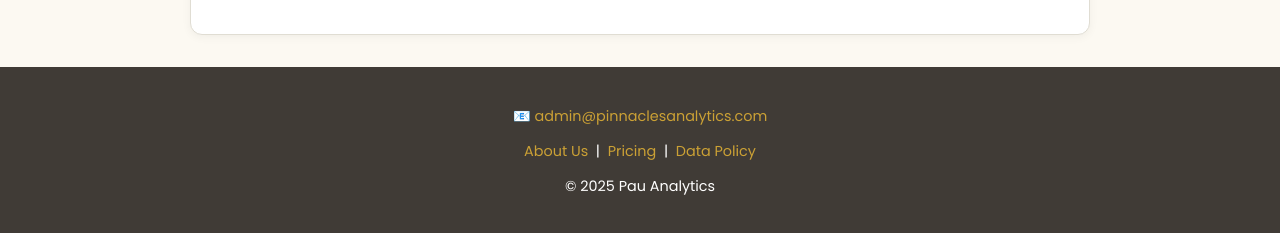
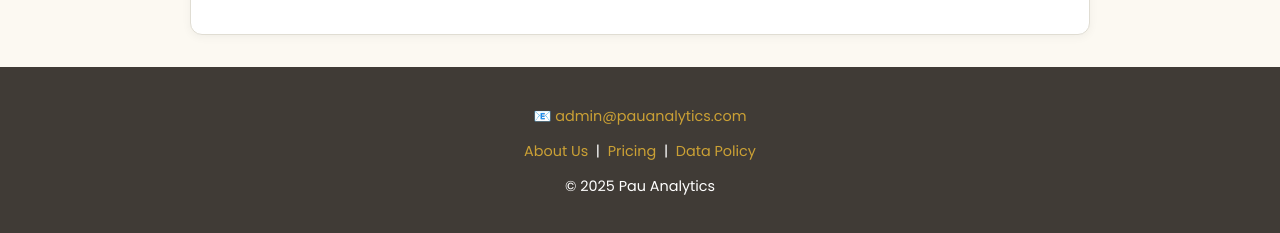
Before and after one commit to lyven81/pinnacles-learning-website, a Jekyll site: the page case-study/case-study-1.html, which Jekyll copies as it is, in a window 1280 px wide. Shown: the part 719-952 px from the top of the page. Built offline with Jekyll 4.4.1, drawn with Linux system fonts in a browser that asks for light colours.

Commit message:
Update case-study-1.html

```diff
--- a/case-study/case-study-1.html
+++ b/case-study/case-study-1.html
@@ -135,11 +135,11 @@
   <div class="navbar">
     <div class="brand">Pau Analytics</div>
     <nav>
-      <a href="http://www.pauanalytics.com/index.html">Home</a>
-      <a href="http://www.pauanalytics.com/case-studies.html">Case Studies</a>
-      <a href="http://www.pauanalytics.com/dashboard.html">Dashboards</a>
-      <a href="http://www.pauanalytics.com/pricing.html">Pricing</a>
-      <a href="http://www.pauanalytics.com/contact.html">Contact</a>
+      <a href="index.html">Home</a>
+      <a href="case-studies.html">Case Studies</a>
+      <a href="dashboard.html">Dashboards</a>
+      <a href="pricing.html">Pricing</a>
+      <a href="contact.html">Contact</a>
     </nav>
   </div>
 
@@ -164,11 +164,11 @@
   </main>
 
   <footer>
-    <p>📧 <a href="mailto:admin@pauanalytics.com">admin@pinnaclesanalytics.com</a></p>
+    <p>📧 <a href="mailto:admin@pauanalytics.com">admin@pauanalytics.com</a></p>
     <p>
-      <a href="http://www.pauanalytics.com/about.html">About Us</a> &nbsp;|&nbsp;
-      <a href="http://www.pauanalytics.com/pricing.html">Pricing</a> &nbsp;|&nbsp;
-      <a href="http://www.pauanalytics.com/privacy-policy.html">Data Policy</a>
+      <a href="about.html">About Us</a> &nbsp;|&nbsp;
+      <a href="pricing.html">Pricing</a> &nbsp;|&nbsp;
+      <a href="privacy-policy.html">Data Policy</a>
     </p>
     <p>© 2025 Pau Analytics</p>
   </footer>
```
